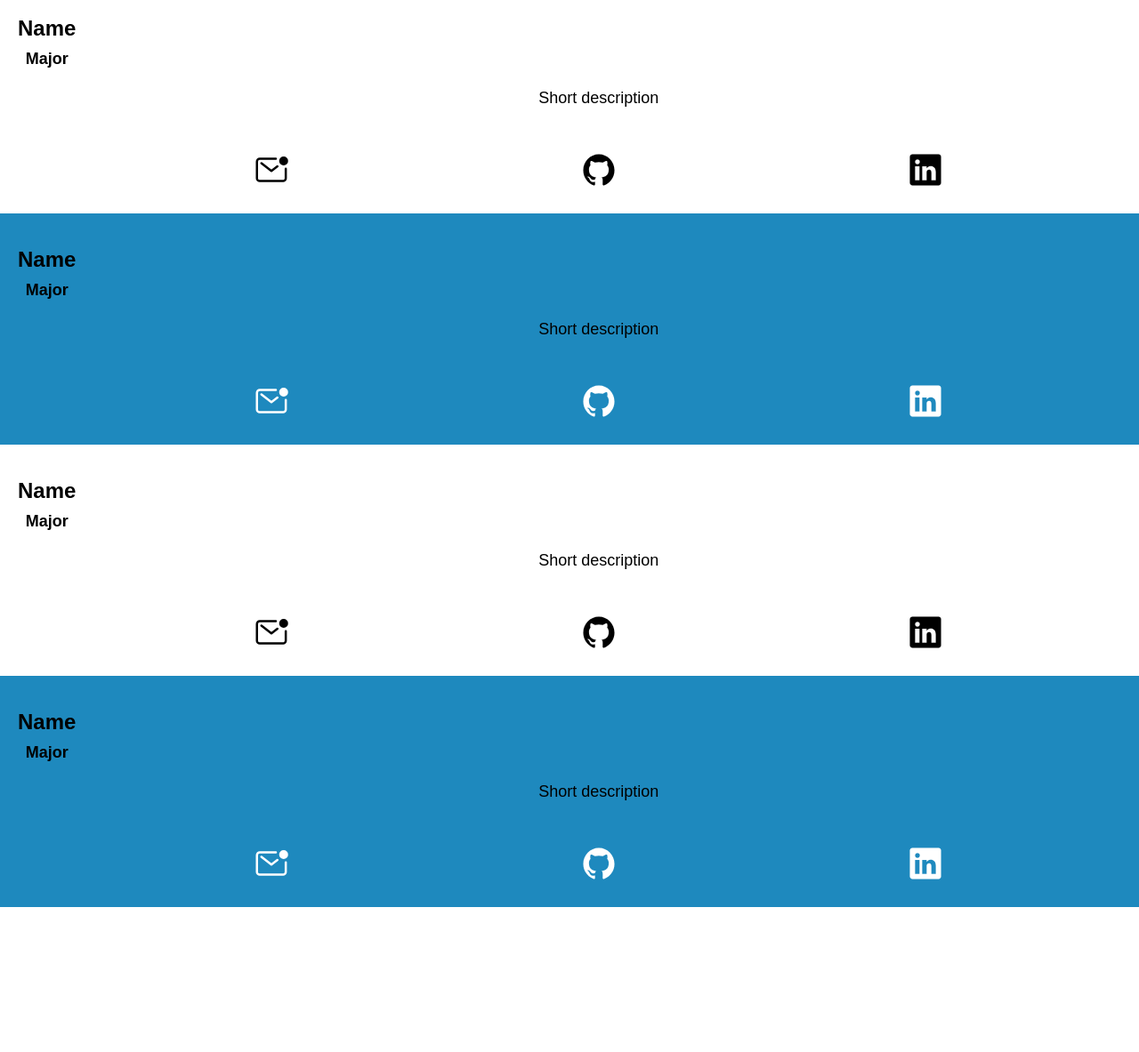
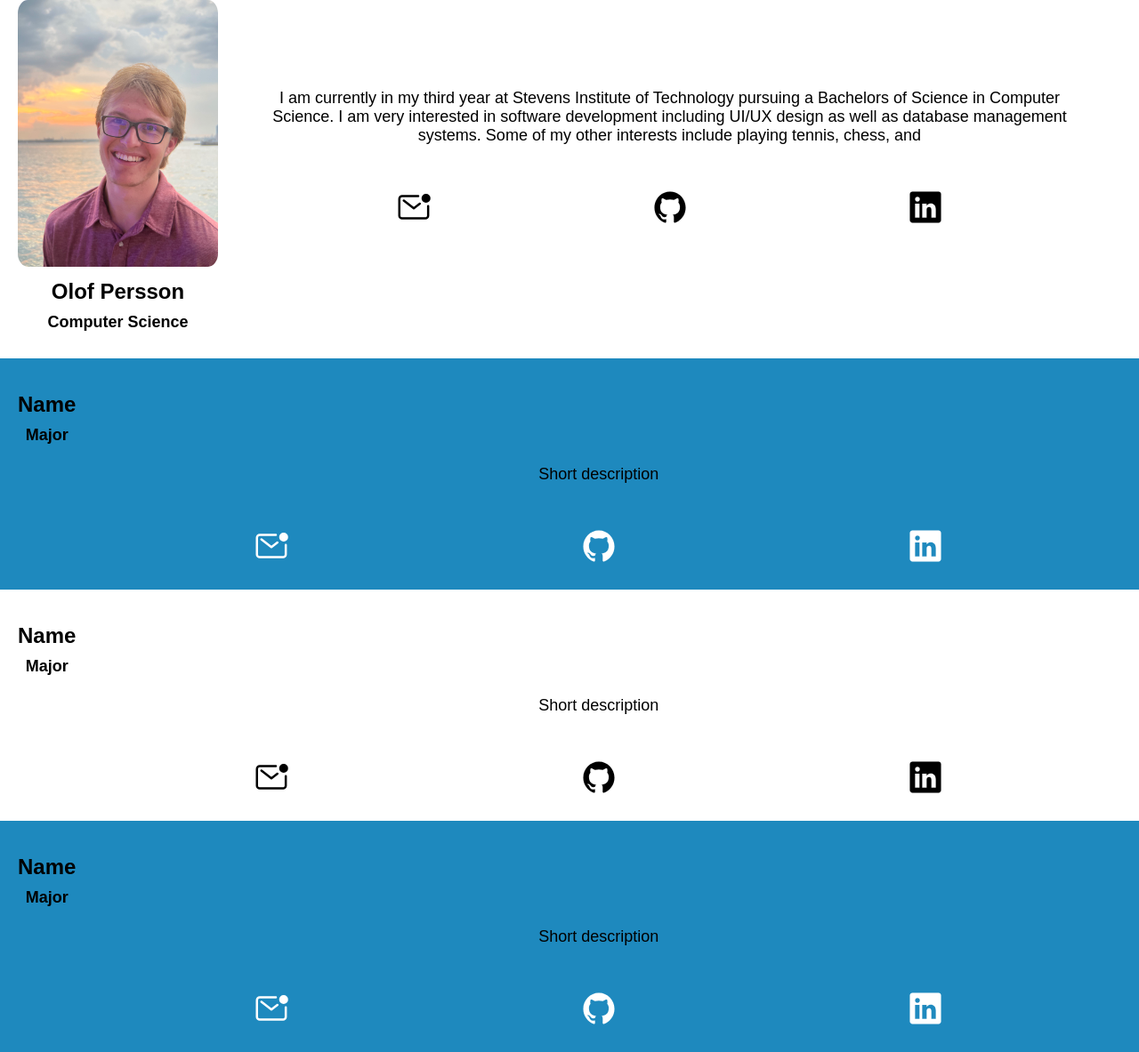
Before and after one commit to SE4AIResearch/AntiCopyPaster_Summer2023, a Jekyll site: the page pages/about.html, which Jekyll copies as it is, in a window 1280 px wide. Shown: the part 544-1727 px from the top of the page at 89% size. Built offline with Jekyll 4.4.1, drawn with Linux system fonts in a browser that asks for light colours; before the commit the page ends 1564 px from its top, so only the background shows below that.

Commit message:
adding Olof in about

```diff
--- a/css/aboutStyle.css
+++ b/css/aboutStyle.css
@@ -78,7 +78,9 @@
 .team_member:nth-child(even) .socialIcons-list .icon {
   color: black;
 }
-
+.team_member:nth-child(even) .socialIcons-list .icon:hover {
+	color: #6c757d;
+  }
 @media (max-width: 800px){
 	.team_member{
 		flex-direction: column;
--- a/pages/about.html
+++ b/pages/about.html
@@ -46,17 +46,17 @@
 	</div>
 	<div class="team_member">
 		<div class="profile_titles">
-			<img src="">
-			<h2>Name</h2>
-			<h3>Major</h3>
+			<img src="../assets/OPportrait.jpg">
+			<h2>Olof Persson</h2>
+			<h3>Computer Science</h3>
 		</div>
 		<div class="description">
-			<p>Short description</p>
+			<p>I am currently in my third year at Stevens Institute of Technology pursuing a Bachelors of Science in Computer Science. I am very interested in software development including UI/UX design as well as database management systems. Some of my other interests include playing tennis, chess, and </p>
 			<div class="socialIcons">
 				<ul class="socialIcons-list">
-                        <li><a class="icon" href="" target="_blank"><ion-icon name="mail-unread-outline"></ion-icon></a></li>
-                        <li><a class="icon" href="" target="_blank"><ion-icon name="logo-github"></ion-icon></a></li>
-                        <li><a class="icon" href="" target="_blank"><ion-icon name="logo-linkedin"></ion-icon></a></li>
+                        <li><a class="icon" href="mailto:lpersson@stevens.edu" target="_blank"><ion-icon name="mail-unread-outline"></ion-icon></a></li>
+                        <li><a class="icon" href="https://github.com/SWEsnowman" target="_blank"><ion-icon name="logo-github"></ion-icon></a></li>
+                        <li><a class="icon" href="https://www.linkedin.com/in/larsolof-persson/" target="_blank"><ion-icon name="logo-linkedin"></ion-icon></a></li>
                     </ul>
 			</div>
 		</div>
```
Also changed, not shown: assets/OPportrait.jpg (added).
